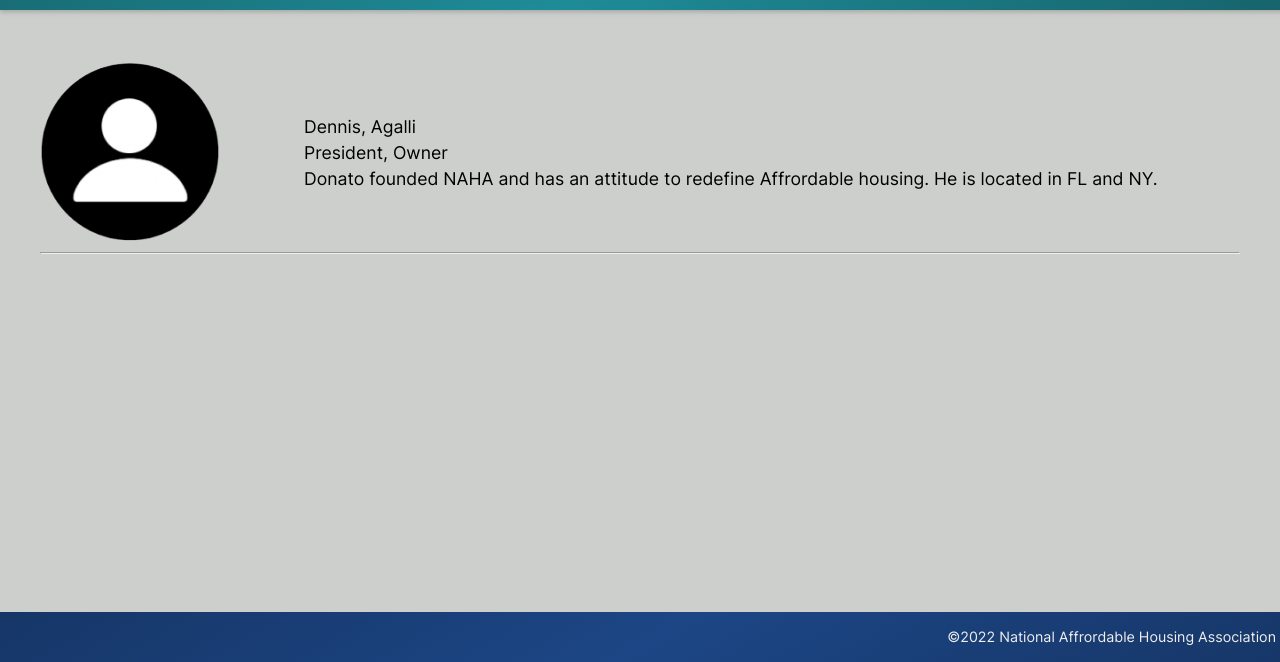
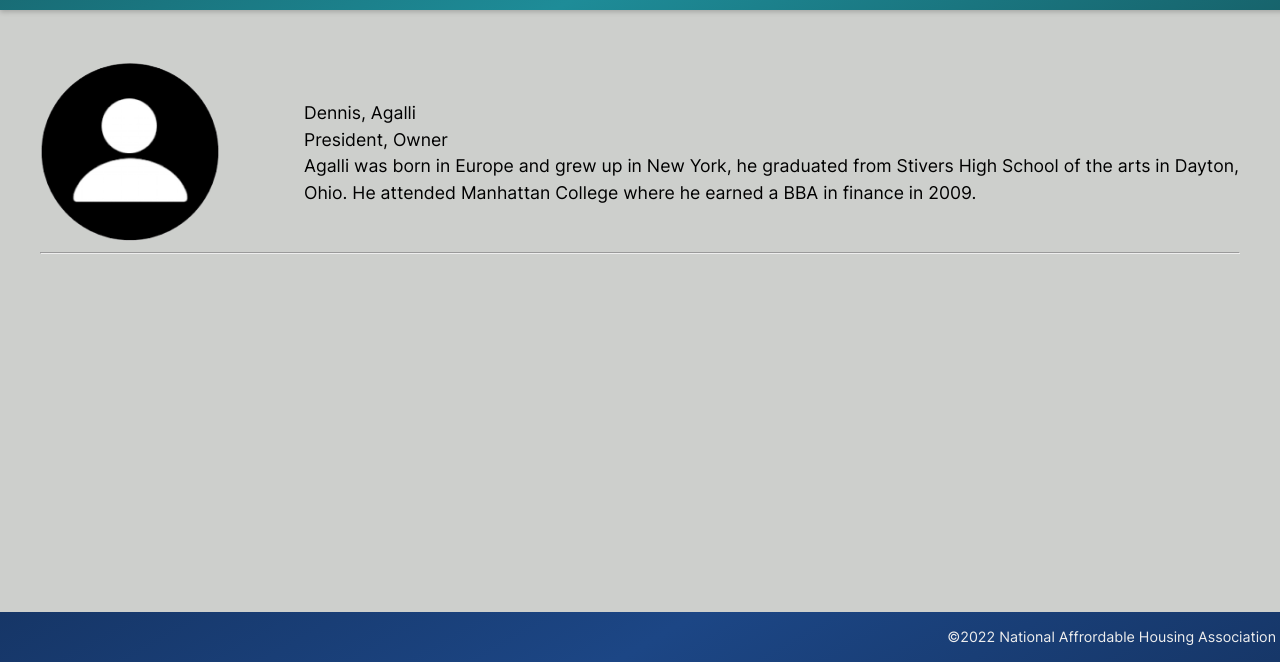
Before and after one commit to NAHAmgmt/NAHA, a plain HTML site: page aboutUs.html in a window 1280 px wide. Shown: the part 138-800 px from the top of the page. Drawn offline with Linux system fonts and the light colour scheme.

Commit message:
xml and name update

```diff
--- a/aboutUs.html
+++ b/aboutUs.html
@@ -30,7 +30,7 @@
                   <ul>
                     <li><strong>Dennis, Agalli</strong></li>
                     <li>President, Owner</li>
-                    <li>Donato founded NAHA and has an attitude to redefine Affrordable housing. He is located in FL and NY.</li>
+                    <li>Agalli was born in Europe and grew up in New York, he graduated from Stivers High School of the arts in Dayton, Ohio. He attended Manhattan College where he earned a BBA in finance in 2009.</li>
                   </ul>
                 </div>
                 <hr>
```
